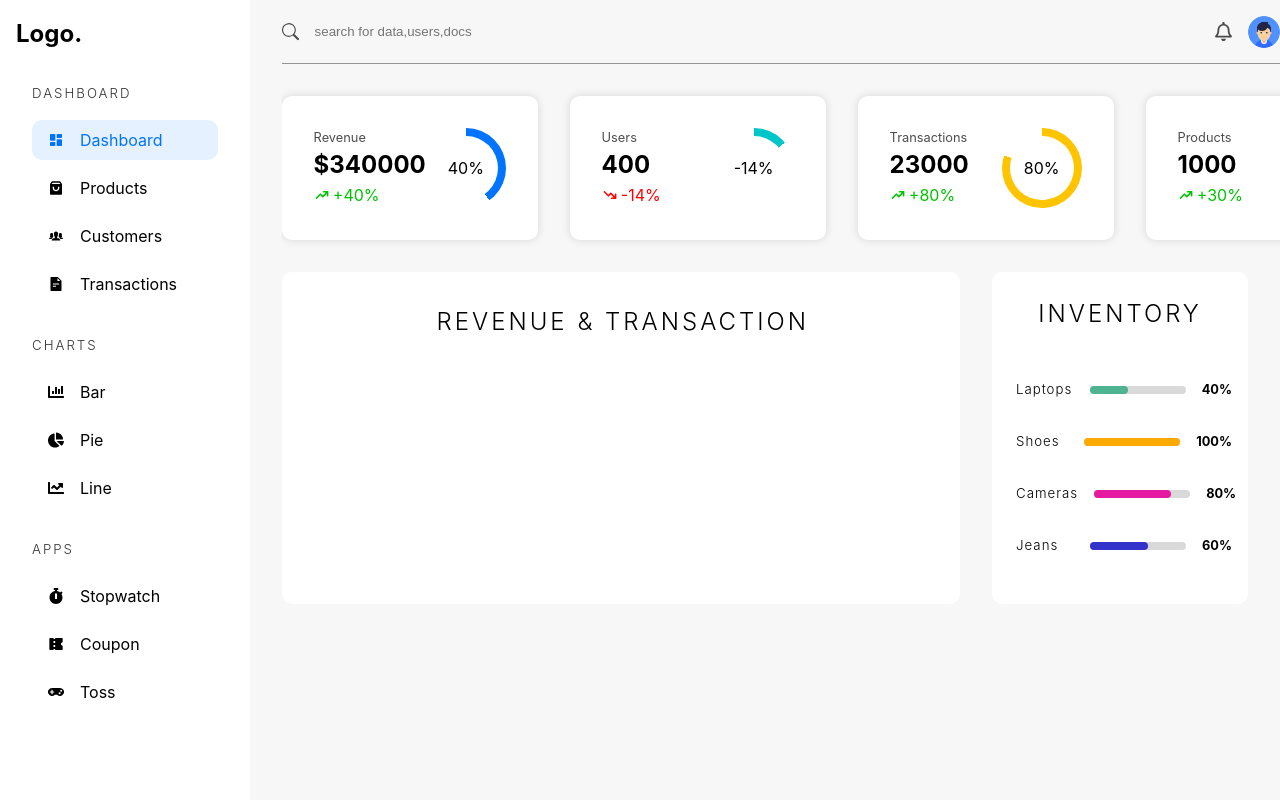
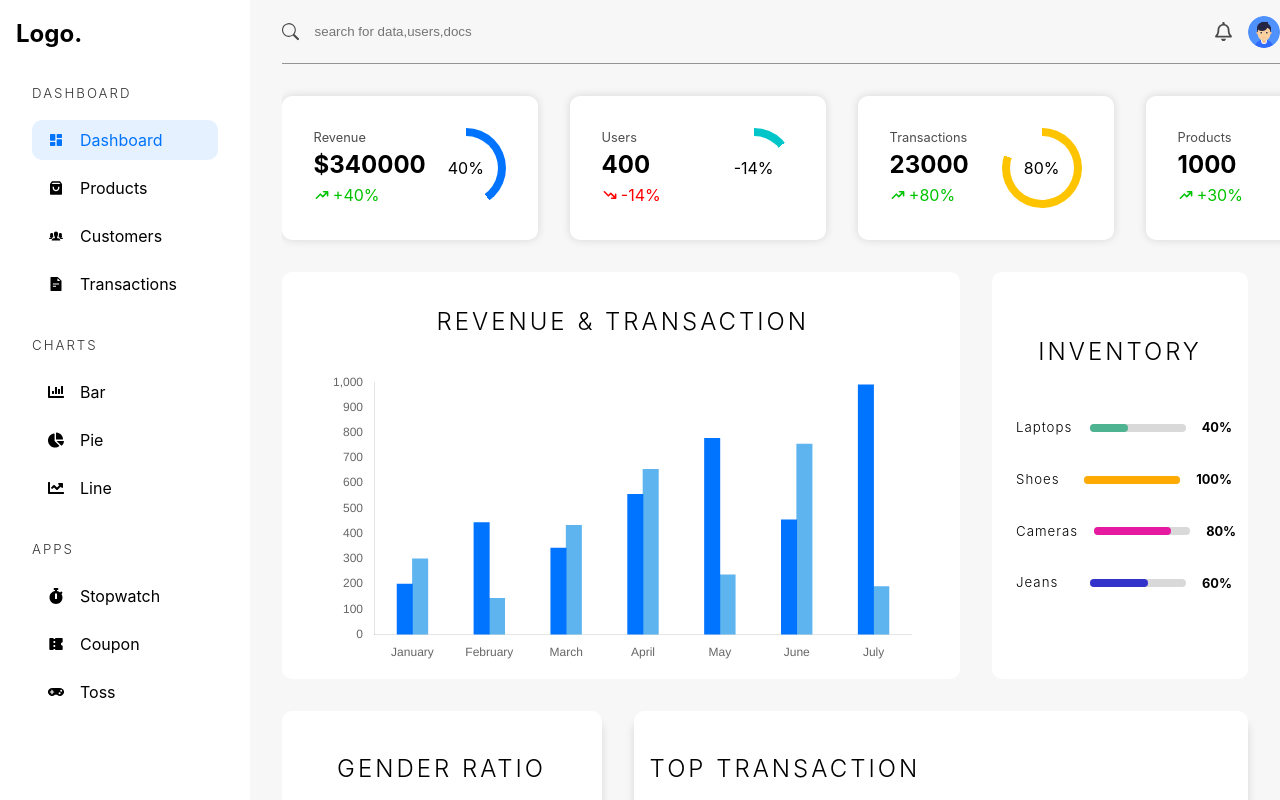
Before and after one commit to rahulkela12/Admin-Dashboard, a React (Vite) app: page /admin/Dashboard in a window 1280 px wide. Built offline with nearby package versions, Linux system fonts and the light colour scheme.

Commit message:
Dashboard-ui-done

```diff
--- a/package.json
+++ b/package.json
@@ -10,16 +10,20 @@
     "preview": "vite preview"
   },
   "dependencies": {
+    "chart.js": "^4.4.2",
     "react": "^18.2.0",
+    "react-chartjs-2": "^5.2.0",
     "react-dom": "^18.2.0",
     "react-icons": "^5.0.1",
     "react-router-dom": "^6.22.3",
+    "react-table": "^7.8.0",
     "saas": "^1.0.0",
     "sass": "^1.75.0"
   },
   "devDependencies": {
     "@types/react": "^18.2.66",
     "@types/react-dom": "^18.2.22",
+    "@types/react-table": "^7.7.20",
     "@typescript-eslint/eslint-plugin": "^7.2.0",
     "@typescript-eslint/parser": "^7.2.0",
     "@vitejs/plugin-react-swc": "^3.5.0",
--- /dev/null
+++ b/src/components/Chart.tsx
@@ -0,0 +1,156 @@
+import React from 'react';
+import {
+  Chart as ChartJS,
+  CategoryScale,
+  LinearScale,
+  BarElement,
+  Title,
+  Tooltip,
+  Legend,
+  ChartData,
+  ChartOptions,
+  ArcElement,
+} from 'chart.js';
+import { Bar, Doughnut } from 'react-chartjs-2';
+
+ChartJS.register(
+  CategoryScale,
+  LinearScale,
+  BarElement,
+  Title,
+  Tooltip,
+  Legend,
+  ArcElement,
+);
+
+interface BarChartProps {
+    horizontal?: boolean;
+    data_1: number[];
+    data_2: number[];
+    title_1: string;
+    title_2: string;
+    bgColor_1: string;
+    bgColor_2: string;
+    labels?: string[];
+  }
+
+  const months = ["January", "February", "March", "April", "May", "June", "July"];
+
+export const BarChart = ({
+    data_1 = [],
+    data_2 = [],
+    title_1,
+    title_2,
+    bgColor_1,
+    bgColor_2,
+    horizontal = false,
+    labels = months,
+}:BarChartProps)=>{
+    const options:ChartOptions<"bar">= {
+        responsive: true,
+        indexAxis:horizontal?"y":"x",
+        plugins: {
+          legend: {
+           display:false,
+          },
+          title: {
+            display: false,
+            text: 'Chart.js Bar Chart',
+          },
+        },
+        scales:{
+            y:{
+              beginAtZero:true,
+              grid:{
+                display:false,
+              }
+            },
+            x:{
+              //beginAtZero:true,
+              grid:{
+                display:false,
+              }
+            }
+        }
+      };
+
+const data: ChartData<"bar", number[], string> = {
+  labels,
+  datasets: [
+    {
+      label: title_1,
+      data: data_1,
+      backgroundColor: bgColor_1,
+      barThickness: "flex",
+      barPercentage: 1,
+      categoryPercentage: 0.4,
+    },
+    {
+      label: title_2,
+      data:data_2,
+      backgroundColor: bgColor_2,
+      barThickness: "flex",
+      barPercentage: 1,
+      categoryPercentage: 0.4,
+    },
+  ],
+};
+
+
+    return <Bar options={options} data={data}/>
+}
+
+interface DoughnutChartProps {
+    labels: string[];
+    data: number[];
+    backgroundColor: string[];
+    cutout?: number | string;
+    legends?: boolean;
+    offset?: number[];
+  }
+
+  export const DoughnutChart = ({
+    labels,
+    data,
+    backgroundColor,
+    cutout,
+    legends = true,
+    offset,
+  }: DoughnutChartProps) => {
+    const doughnutData: ChartData<"doughnut", number[], string> = {
+      labels,
+      datasets: [
+        {
+          data,
+          backgroundColor,
+          borderWidth: 0,
+          offset,
+        },
+      ],
+    };
+
+    const doughnutOptions: ChartOptions<"doughnut"> = {
+      responsive: true,
+      plugins: {
+        legend: {
+          display: legends,
+          position: "bottom",
+          labels: {
+            padding: 40,
+          },
+        },
+      },
+      cutout,
+    };
+
+    return <Doughnut data={doughnutData} options={doughnutOptions} />;
+  };
+
+
+// const Chart = () => {
+//   return (
+//     <div>Chart</div>
+//   )
+// }
+
+// export default Chart
--- /dev/null
+++ b/src/components/DashboardTable.tsx
@@ -0,0 +1,45 @@
+import TableHOC from './TableHOC';
+import { Column } from "react-table";
+
+interface DataType {
+    id: string;
+    quantity: number;
+    discount: number;
+    amount: number;
+    status: string;
+  }
+
+  const columns: Column<DataType>[] = [
+    {
+      Header: "Id",
+      accessor: "id",
+    },
+    {
+      Header: "Quantity",
+      accessor: "quantity",
+    },
+    {
+      Header: "Discount",
+      accessor: "discount",
+    },
+    {
+      Header: "Amount",
+      accessor: "amount",
+    },
+    {
+      Header: "Status",
+      accessor: "status",
+    },
+  ];
+
+  const DashboardTable = ({ data = [] }: { data: DataType[] }) => {
+    return TableHOC<DataType>(
+      columns,
+      data,
+      "transactionBox",
+      "Top Transaction"
+    )();
+  };
+
+
+export default DashboardTable;
--- /dev/null
+++ b/src/components/TableHOC.tsx
@@ -0,0 +1,69 @@
+import {
+    Column,
+    usePagination,
+    useSortBy,
+    useTable,
+    TableOptions,
+  } from "react-table";
+
+  function TableHOC<T extends Object>(
+    columns: Column<T>[],
+    data: T[],
+    containerClassname: string,
+    heading: string,
+  ) {
+    return function HOC() {
+      const options: TableOptions<T> = {
+        columns,
+        data,
+        // initialState: {
+        //   pageSize: 6,
+        // },
+      };
+
+      const {
+        getTableProps,
+        getTableBodyProps,
+        headerGroups,
+        rows,
+        prepareRow,
+
+      } = useTable(options, useSortBy, usePagination);
+
+      return (
+        <div className={containerClassname}>
+          <h2 className="heading">{heading}</h2>
+
+          <table className="table" {...getTableProps()}>
+            <thead>
+              {headerGroups.map((headerGroup) => (
+                <tr {...headerGroup.getHeaderGroupProps()}>
+                  {headerGroup.headers.map((column) => (
+                    <th {...column.getHeaderProps()}>
+                      {column.render("Header")}
+                    </th>
+                  ))}
+                </tr>
+              ))}
+            </thead>
+            <tbody {...getTableBodyProps()}>
+              {rows.map((row) => {
+                prepareRow(row);
+
+                return (
+                  <tr {...row.getRowProps()}>
+                    {row.cells.map((cell) => (
+                      <td {...cell.getCellProps()}>{cell.render("Cell")}</td>
+                    ))}
+                  </tr>
+                );
+              })}
+            </tbody>
+          </table>
+
+        </div>
+      );
+    };
+  }
+
+  export default TableHOC;
--- a/src/pages/Dashboard.tsx
+++ b/src/pages/Dashboard.tsx
@@ -5,6 +5,9 @@ import { FaRegBell } from 'react-icons/fa';
 import userpic from '../assets/userpic.png'
 import { HiTrendingDown, HiTrendingUp } from 'react-icons/hi';
 import data from "../assets/data.json";
+import { BarChart, DoughnutChart } from '../components/Chart';
+import { BiMaleFemale } from 'react-icons/bi';
+import DashboardTable from '../components/DashboardTable';
 const Dashboard = () => {
   return (
     <div className='adminContainer'>
@@ -47,6 +50,12 @@ const Dashboard = () => {
           <div className="revenueChart">
             <h2>Revenue & Transaction</h2>
             {/* Grapph here */}
+            <BarChart data_2={[300, 144, 433, 655, 237, 755, 190]}
+              data_1={[200, 444, 343, 556, 778, 455, 990]}
+              title_1="Revenue"
+              title_2="Transaction"
+              bgColor_1="rgb(0,115,255)"
+              bgColor_2="rgba(53,162,235,0.8)"/>
           </div>
 
           <div className="dashboardCategories">
@@ -63,7 +72,21 @@ const Dashboard = () => {
             </div>
           </div>
         </section>
-
+        <section className="transactionContainer">
+          <div className="genderChart">
+            <h2>Gender Ratio</h2>
+            {/*Chart*/}
+            <DoughnutChart
+              labels={["Female", "Male"]}
+              data={[12, 19]}
+              backgroundColor={["hsl(340,82%,56%)", "rgba(53,162,235,0.8)"]}
+              cutout={90}
+            />
+            <p><BiMaleFemale/></p>
+          </div>
+          {/*table*/}
+          <DashboardTable data={data.transaction} />
+          </section>
     </main>
     </div>
   );
--- a/src/styles/_dashboard.scss
+++ b/src/styles/_dashboard.scss
@@ -129,4 +129,41 @@
           }
     }
 }
+.transactionContainer{
+  display: flex;
+  gap: 2rem;
+  padding: 0 2rem 2rem 0;
+  height: 30rem;
+  >div{
+    border-radius: 10px;
+    background-color: white;
+    box-shadow: 0 10px 10px rgba(0,0,0,0.132);
+  }
+  .genderChart{
+    width: 100%;
+    max-width: 20rem;
+    padding: 1rem;
+    // if not relative would be at center of page
+    position: relative;
+    >h2{
+      text-align: center;
+      margin:1.5rem 0 2rem 0;
+      @include mixin.heading;
+    }
+    >p{
+        @include mixin.posCeneter;
+        font-size: 2rem;
+        color: rgb(0,0,0,0.634);
+    }
+  }
+  .transactionBox{
+    width: 100%;
+      padding: 1rem;
+      overflow-x: auto;
+      > h2 {
+        margin: 1.5rem 0 0 0;
+        @include mixin.heading;
+      }
+  }
 }
+}
--- a/src/styles/app.scss
+++ b/src/styles/app.scss
@@ -82,3 +82,67 @@
       }
     }
   }
+
+  table {
+    border-collapse: collapse;
+    width: 100%;
+    th,
+    td {
+      padding: 8px;
+      text-align: left;
+      vertical-align: middle;
+    }
+
+    th {
+      font-weight: bold;
+      color: #0000009e;
+      font-size: 1.1rem;
+      font-weight: 400;
+      padding: 2rem 1rem;
+    }
+
+    tbody {
+      tr {
+        box-shadow: 0px 1px 1px rgba(0, 0, 0, 0.093);
+      }
+
+      td {
+        padding: 1rem;
+
+        img {
+          width: 4rem;
+          height: 4rem;
+          object-fit: contain;
+          border-radius: 10px;
+        }
+        a {
+          text-decoration: none;
+          background-color: rgba(44, 104, 255, 0.455);
+          color: rgba(44, 104, 255);
+          padding: 0.25rem 0.5rem;
+          border-radius: 10px;
+        }
+        button {
+          width: 2rem;
+          height: 2rem;
+          font-size: 1.1rem;
+          border: none;
+          outline: none;
+          background-color: transparent;
+          cursor: pointer;
+          color: rgb(255, 44, 44);
+          &:hover {
+            opacity: 0.6;
+          }
+        }
+
+        &:first-child {
+          border-left: none;
+        }
+
+        &:last-child {
+          border-right: none;
+        }
+      }
+    }
+  }
```
Also changed, not shown: 1 other file (tests, documents, lock files or other folders).
